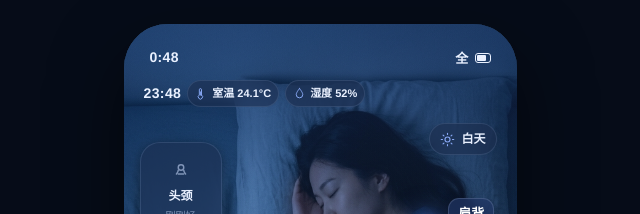
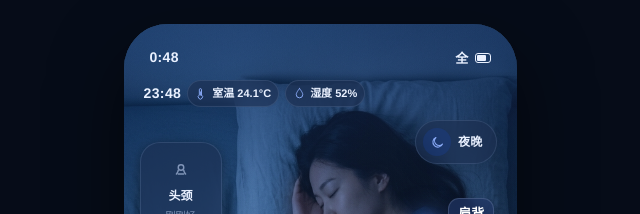
Before and after one commit to MinusPlus2025/titie-bluebox, a React (Vite) app: page / in a window 1280 px wide. Shown: the top 214 px of the page, without its empty margins (320-960 px from the left). Built offline with nearby package versions, Linux system fonts and the light colour scheme; no server answers.

Commit message:
fix: clarify day night theme control

```diff
--- a/src/eazo/components/HomeScreen.jsx
+++ b/src/eazo/components/HomeScreen.jsx
@@ -36,9 +36,11 @@ export default function HomeScreen({ degrade, decisions, apiFallback, onOpenRegi
         <span className="hud-chip"><Icon name="temp" /><b>{ambient.temp}</b></span>
         <span className="hud-chip"><Icon name="humidity" /><b>{ambient.humidity}</b></span>
         <button type="button" className="theme-toggle" onClick={onToggleTheme}
-          title="切换白天 / 夜晚" aria-label="切换白天夜晚" aria-pressed={theme === 'day'}>
-          <Icon name={theme === 'night' ? 'sun' : 'moondot'} />
-          {theme === 'night' ? '白天' : '夜晚'}
+          title={theme === 'night' ? '切换到白天' : '切换到夜晚'}
+          aria-label={theme === 'night' ? '当前夜晚，切换到白天' : '当前白天，切换到夜晚'}
+          aria-pressed={theme === 'day'}>
+          <span className="theme-mode-icon" aria-hidden="true"><Icon name={theme === 'night' ? 'moondot' : 'sun'} /></span>
+          <span className="theme-mode-label">{theme === 'night' ? '夜晚' : '白天'}</span>
         </button>
       </div>
 
--- a/src/eazo/styles.css
+++ b/src/eazo/styles.css
@@ -82,7 +82,7 @@
 [data-theme="day"] .seg .seg-item.active{color:#fff;}
 [data-theme="day"] .tabbar{background:rgba(255,255,255,.92);border-top-color:rgba(24,70,185,.12);box-shadow:0 -8px 24px rgba(32,54,96,.06);}
 [data-theme="day"] .rail{background:rgba(238,244,255,.64);border-color:rgba(24,70,185,.1);box-shadow:0 8px 24px rgba(32,54,96,.06);}
-[data-theme="day"] .hud .hud-chip,[data-theme="day"] .hud .theme-toggle,[data-theme="day"] .monitor-inner{background:rgba(247,250,255,.54);border-color:rgba(24,70,185,.12);box-shadow:none;}
+[data-theme="day"] .hud .hud-chip,[data-theme="day"] .monitor-inner{background:rgba(247,250,255,.54);border-color:rgba(24,70,185,.12);box-shadow:none;}
 [data-theme="day"] .sheet-scrim{background:rgba(23,32,51,.18);}
 
 *{box-sizing:border-box;margin:0;padding:0;-webkit-tap-highlight-color:transparent;}
@@ -139,12 +139,16 @@ body{
   border-radius:var(--r-pill);padding:4px 7px;}
 .hud .hud-chip svg{width:13px;height:13px;flex:0 0 13px;fill:none;stroke:var(--brand-2);stroke-width:1.8;stroke-linecap:round;stroke-linejoin:round;}
 .hud .hud-chip b{color:var(--ink);font-weight:600;}
-.hud .theme-toggle{position:absolute;top:43px;right:0;display:flex;align-items:center;gap:6px;cursor:pointer;
-  background:var(--glass);backdrop-filter:blur(10px);border:1px solid var(--line);
-  border-radius:var(--r-pill);padding:6px 10px;color:var(--ink);font-size:12px;font-weight:600;}
-.hud .theme-toggle svg{width:15px;height:15px;fill:none;stroke:currentColor;stroke-width:1.8;stroke-linecap:round;stroke-linejoin:round;}
-[data-theme="day"] .hud .theme-toggle svg{stroke:var(--warm-ink);}
-[data-theme="night"] .hud .theme-toggle svg{stroke:var(--brand-2);}
+.hud .theme-toggle{position:absolute;top:40px;right:0;display:flex;align-items:center;gap:7px;min-height:44px;padding:7px 13px 7px 7px;
+  cursor:pointer;border:1px solid var(--line);border-radius:var(--r-pill);background:var(--glass);backdrop-filter:blur(12px);
+  color:var(--ink);box-shadow:0 8px 20px rgba(4,10,22,.18);transition:background-color .18s,border-color .18s,box-shadow .18s;}
+.theme-mode-icon{width:28px;height:28px;display:flex;align-items:center;justify-content:center;border-radius:50%;background:rgba(24,70,185,.24);}
+.theme-mode-icon svg{width:15px;height:15px;fill:none;stroke:var(--brand-2);stroke-width:1.8;stroke-linecap:round;stroke-linejoin:round;}
+.theme-mode-label{font-size:12px;font-weight:650;line-height:1;letter-spacing:.02em;}
+[data-theme="day"] .hud .theme-toggle{background:rgba(247,250,255,.78);border-color:rgba(24,70,185,.18);box-shadow:0 8px 20px rgba(32,54,96,.08);}
+[data-theme="day"] .theme-mode-icon{background:rgba(24,70,185,.1);}
+[data-theme="day"] .theme-mode-icon svg{stroke:var(--warm-ink);}
+@media (hover:hover){.hud .theme-toggle:hover{border-color:var(--brand-2);}}
 
 @media (max-width:360px){
   .hud{left:16px;right:16px;gap:6px;}
@@ -396,7 +400,7 @@ body{
 
 @media (prefers-reduced-motion: reduce){
   .gd-orb::before,.mn-pulse::after{animation:none;}
-  .sheet,.sheet-scrim,.disclose-trigger svg,.technical-trigger svg,.fb-choice,.fb-submit{transition:none;}
+  .sheet,.sheet-scrim,.disclose-trigger svg,.technical-trigger svg,.fb-choice,.fb-submit,.theme-toggle{transition:none;}
 }
 
 /* Lightweight settings/detail sheet */
```
Also changed, not shown: 5 other files (tests, documents, lock files or other folders).
